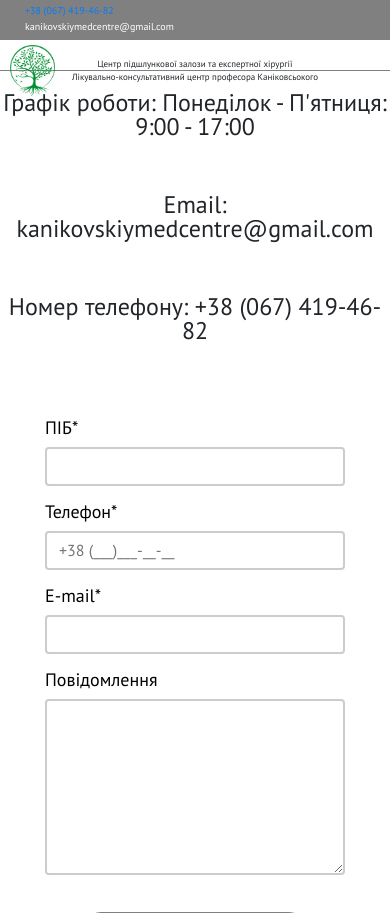
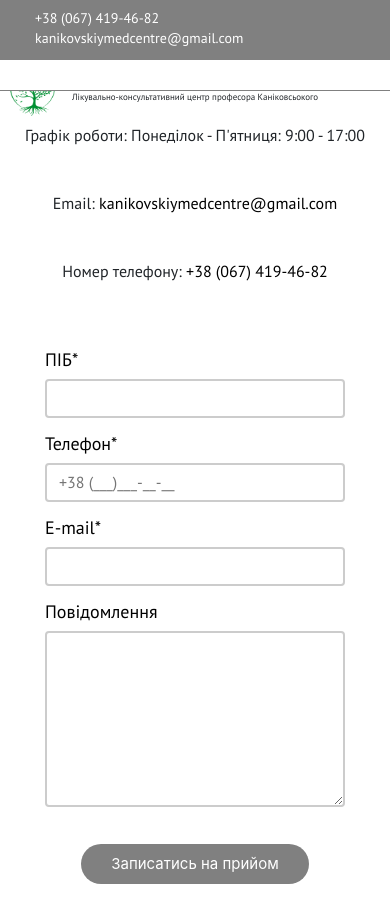
Before and after one commit to VKhomiuk/Hospital2020, a Django app: page /contact/ in a window 390 px wide. Shown: the top 913 px of the page. Run offline with Django 3.2, Linux system fonts and the light colour scheme; some libraries are stand-ins or nearby versions.

Commit message:
style_fix_1

```diff
--- a/static/style/style.css
+++ b/static/style/style.css
@@ -16,6 +16,9 @@
 
 .main{
     flex-grow: 1;
+    display: flex;
+    flex-direction: column;
+    justify-content: space-between;
 }
 
 .main-btn {
@@ -83,7 +86,7 @@
     align-items: center;
     color: #fff;
     opacity: 1;
-    height: 40px;
+    height: 60px;
 }
 
 .header-top .contact-info__phone {
@@ -126,7 +129,22 @@
     align-items: center;
 }
 
+.header-top .contact-info__right .contact-info__email{
+    display: -webkit-box;
+    display: -ms-flexbox;
+    display: block;
+    -webkit-box-align: center;
+    -ms-flex-align: center;
+    align-items: center;
+}
+
 .header-top .contact-info__right a {
+    color: #fff;
+    cursor: pointer;
+    padding: 0 10px;
+}
+
+.header-top .contact-info__left a {
     color: #fff;
     cursor: pointer;
     padding: 0 10px;
@@ -137,6 +155,13 @@
     -webkit-transition: 0.3s;
     -o-transition: 0.3s;
     transition: 0.3s;
+}
+
+.header-top .contact-info__right .contact-info__email:hover{
+    color: green;
+    /*-webkit-transition: 0s;*/
+    /*-o-transition: 0s;*/
+    /*transition: 0s;*/
 }
 
 .header-top .contact-info__right i {
@@ -545,10 +570,10 @@
 }
 
 .main .news .news__list .one-news {
-    margin: 20px;
+    margin: 30px;
     min-width: 300px;
-    width: 30%;
-    max-width: 510px;
+    width: 25vw;
+    max-width: 450px;
     position: relative;
     cursor: pointer;
 }
@@ -562,6 +587,7 @@
 
 .main .news .news__list .one-news .one-news__img {
     max-width: 100%;
+    width: 100%;
 }
 
 .main .news .news__list .one-news .one-news__text {
@@ -764,15 +790,15 @@
 
 @media only screen and (max-width: 1200px) {
     .header-top .contact-info .contact-info__phone {
-        font-size: 12px;
+        font-size: 16px;
     }
 
     .header-top .contact-info .contact-info__right a {
-        font-size: 12px;
+        font-size: 16px;
     }
 
     .header-top .contact-info .contact-info__center .hospital-name {
-        font-size: 10px;
+        font-size: 14px;
     }
 
     .main-btn {
@@ -802,11 +828,11 @@
 
 @media only screen and (max-width: 900px) {
     .header-top .contact-info .contact-info__phone {
-        font-size: 10px;
+        font-size: 14px;
     }
 
     .header-top .contact-info .contact-info__right a {
-        font-size: 10px;
+        font-size: 14px;
     }
 
     .header-top .contact-info .contact-info__center .hospital-name {
@@ -884,7 +910,7 @@
         top: 40px;
         left: 0;
         display: block;
-        z-index: 100;
+        z-index: 10000000000000000000000;
         background: #fff;
         width: 100vw;
         padding: 0;
@@ -1065,9 +1091,24 @@
         width: 100%;
     }
 
-    /*.about-us .view_news{*/
-    /*    width: 100%;*/
-    /*}*/
+    .main .work .about_us_text{
+        margin-top: 20px;
+        font-size: 18px;
+    }
+    .main .work a{
+        font-size: 18px;
+    }
+
+    .not_timelong {
+        padding: 30px;
+        margin-top: 10px;
+        font-weight: bold;
+    }
+
+    .not_timelong .not_timelong_header {
+        font-size: 22px;
+        padding-bottom: 16px;
+    }
 }
 
 @media only screen and (max-width: 500px) {
@@ -1091,17 +1132,39 @@
     .main .news .main_news {
         width: 100%;
     }
+
+    .main .work .about_us_text{
+        margin-top: 20px;
+        font-size: 16px;
+        padding-top: 16px;
+        padding-bottom: 16px;
+    }
+    .main .work a{
+        font-size: 16px;
+        padding-top: 16px;
+        padding-bottom: 16px;
+    }
+
+      .not_timelong {
+        padding: 20px;
+        font-weight: bold;
+    }
+
+    .not_timelong .not_timelong_header {
+        font-size: 20px;
+        padding-bottom: 12px;
+    }
 }
 
 @media only screen and (max-width: 480px) {
     .header .contact-info .contact-info__phone {
-        font-size: 10px;
+        font-size: 14px;
     }
 
     .header .contact-info .sub-mail {
         display: block;
         padding-top: 3px;
-        font-size: 10px;
+        font-size: 14px;
         line-height: 1.5;
     }
 
@@ -1147,6 +1210,16 @@
         font-size: 13px;
         line-height: 1;
     }
+
+    .not_timelong {
+        padding: 10px;
+    }
+
+    .not_timelong .not_timelong_header {
+        font-size: 16px;
+        padding-bottom: 10px;
+    }
+
 }
 
 /* Large devices (laptops/desktops, 992px and up) */
@@ -1248,13 +1321,13 @@
     margin: 0 auto;
     align-items: center;
     width: 70%;
-    height: 100%;
     background-color: white;
     margin-bottom: 20px;
 }
 
 .main .list_news{
-    /*padding-bottom: 20px;*/
+    /*padding-bottom: 0;*/
+    height: 100%;
     padding-top: 20px;
 }
 
@@ -1400,9 +1473,12 @@
 }
 
 .main .work p{
-    font-size: 24px;
+    font-size: 22px;
     padding-top: 20px;
     padding-bottom: 20px;
     text-align: center;
     vertical-align: middle;
 }
+.main .work a{
+    color: black;
+}
--- a/templates/doc/contact.html
+++ b/templates/doc/contact.html
@@ -3,9 +3,9 @@
 {% block content %}
     <main class="main">
         <div class="work">
-            <p>Графік роботи: Понеділок - П'ятниця: 9:00 - 17:00</p>
-            <p>Email: kanikovskiymedcentre@gmail.com</p>
-            <p>Номер телефону: +38 (067) 419-46-82</p>
+            <p class="about_us_text">Графік роботи: Понеділок - П'ятниця: 9:00 - 17:00</p>
+            <p class="about_us_text">Email: <a href="mailto:kanikovskiymedcentre@gmail.com">kanikovskiymedcentre@gmail.com</a></p>
+            <p class="about_us_text">Номер телефону: <a href="tel:+38 (067) 419-46-82">+38 (067) 419-46-82</a></p>
         </div>
         {% include 'include/contact-us.html' %}
     </main>
--- a/templates/doc/main_description.html
+++ b/templates/doc/main_description.html
@@ -2,10 +2,9 @@
 {% load static %}
 {% block main %}
     <section class="about-us background-section">
-        {#                <h5 class="section-header">#}
+        {#                <h5 >#}
         <div class="not_timelong">
-            <h2>Безкоштовні онлайн консультації в період карантину!!!</h2>
-{#            <p>Телефонуйте за номером - 0978258526</p>#}
+            <h2 class="not_timelong_header">Безкоштовні онлайн консультації в період карантину!!!</h2>
         </div>
         <div class="hz"></div>
         <div class="about-us__body">
--- a/templates/include/header.html
+++ b/templates/include/header.html
@@ -4,7 +4,7 @@
         <div class="contact-info">
             <div class="contact-info__left">
                 <p class="contact-info__phone"><a href="tel:+38 (067) 419-46-82">+38 (067) 419-46-82</a></p>
-                <p class="sub-mail contact-info__phone ">kanikovskiymedcentre@gmail.com</p>
+                <p class="sub-mail contact-info__phone"><a href="mailto:kanikovskiymedcentre@gmail.com">kanikovskiymedcentre@gmail.com</a></p>
             </div>
             <div class="contact-info__center">
                 <p class="hospital-name">
@@ -16,7 +16,7 @@
             </div>
 
             <div class="contact-info__right">
-                <a href="#" class="contact-info__email">kanikovskiymedcentre@gmail.com</a>
+                <a href="mailto:kanikovskiymedcentre@gmail.com" class="contact-info__email">kanikovskiymedcentre@gmail.com</a>
                 <a class="contact-info__social-icon" href="https://www.facebook.com/KanikovskiyMedicalCentre"><i class="im im-facebook "></i></a>
                 <a class="contact-info__social-icon" href="https://twitter.com/kanikovskiy_med"> <i class="im im-twitter "></i></a>
             </div>
```
